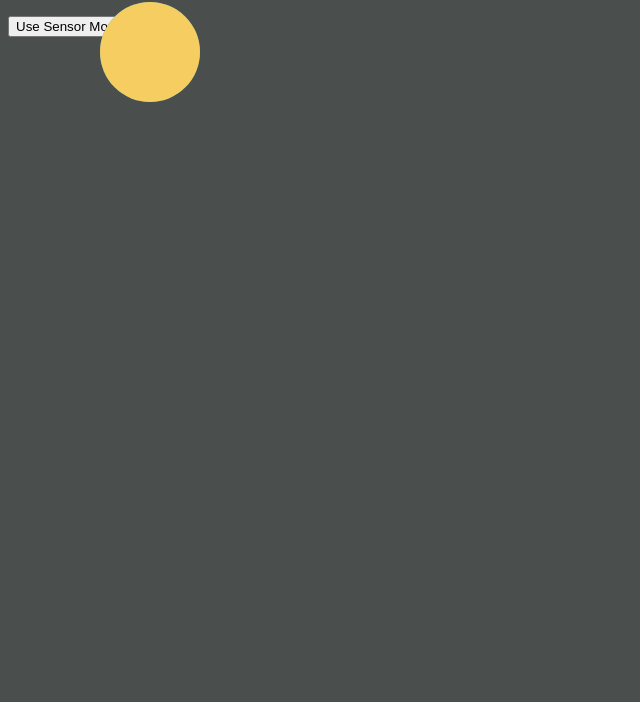
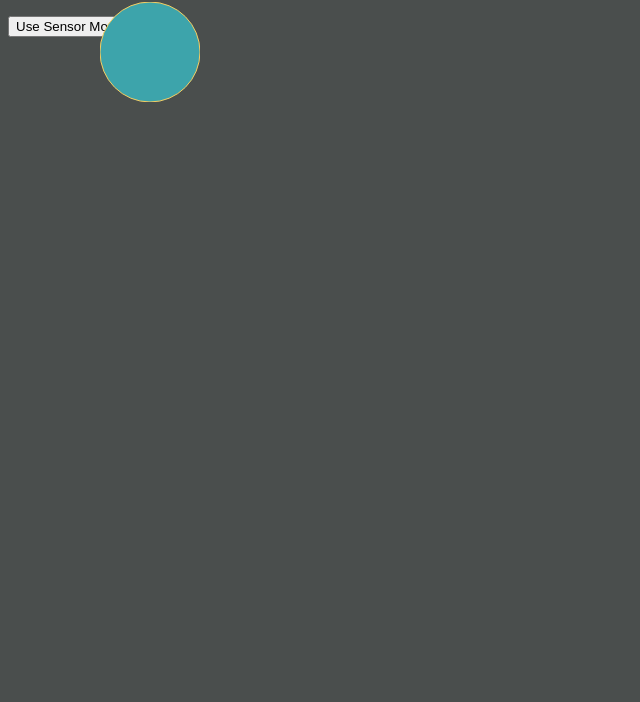
Before and after one commit to ARuzek/DGMD-S14-FinalProject, a plain HTML site: page index.html in a window 1280 px wide. Shown: the part 98-800 px from the top of the page, without its empty margins (0-640 px from the left). Drawn offline with Linux system fonts and the light colour scheme.

Commit message:
Update index.html

```diff
--- a/index.html
+++ b/index.html
@@ -21,7 +21,7 @@
     left: 100px;
     width: 100px;
     height: 100px;
-    fill: #F6CD61;
+
   }
   body {
     background-color: #4A4E4D;
@@ -38,7 +38,7 @@
     <circle cx="50" cy="50" r="50"/>
   </svg>
   <svg id="target" viewBox="0 0 100 100" xmlns="http://www.w3.org/2000/svg">
-    <circle cx="50" cy="50" r="50"/>
+    <circle stroke = "#F6CD61" stroke-weight = "5px" fill="none" cx="50" cy="50" r="50"/>
   </svg>
 </body>
 
```
